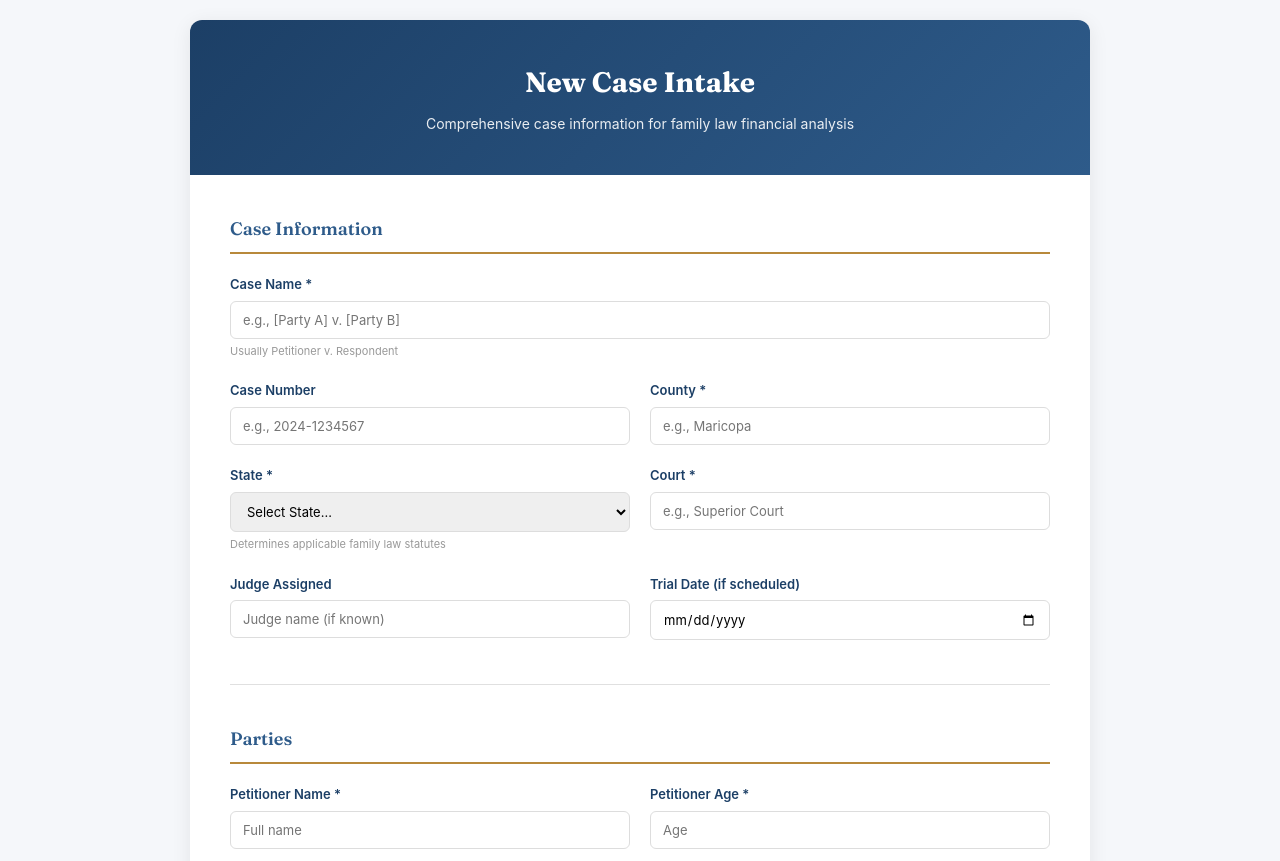
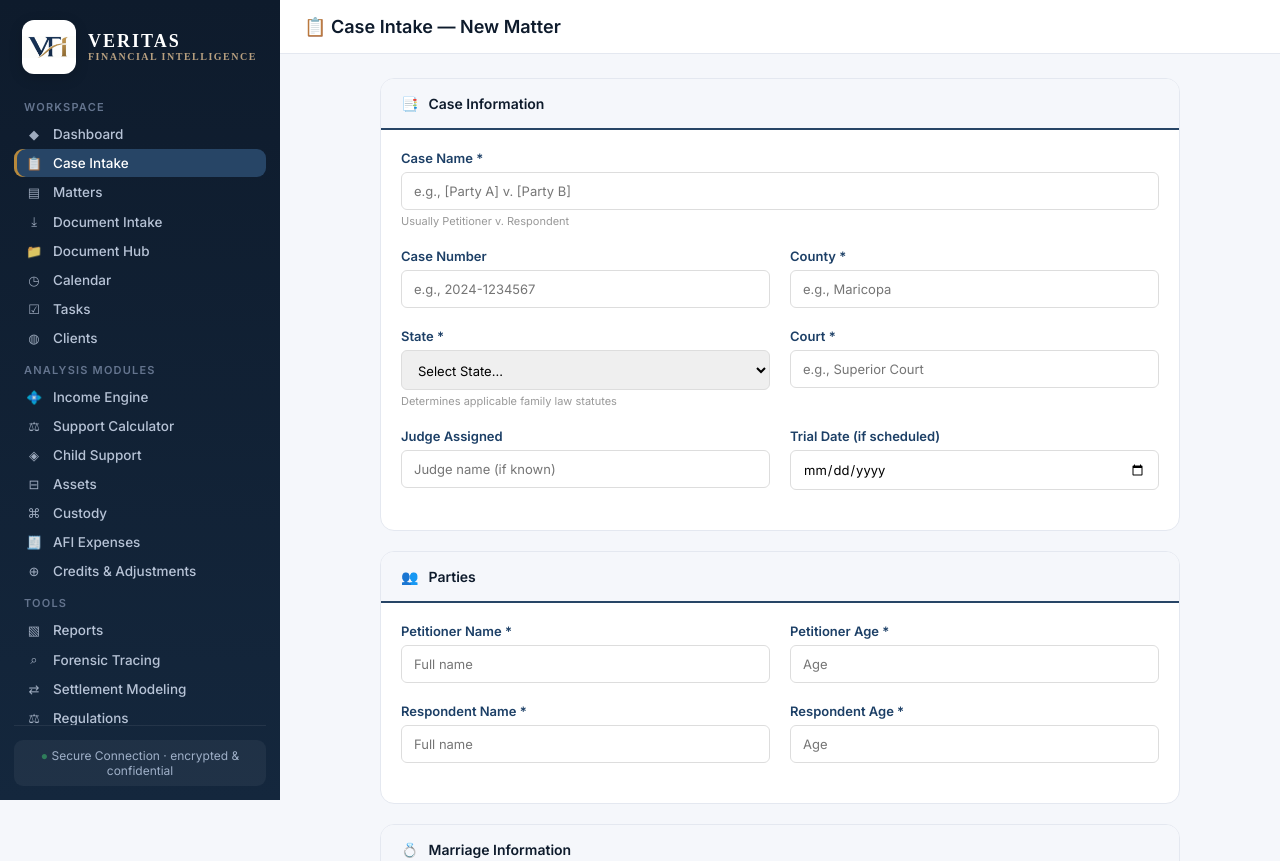
Before and after one commit to Tmattox12/veritaslegalintel, a website: page case-intake.html in a window 1280 px wide. Shown: the top 861 px of the page. Drawn offline with Linux system fonts and the light colour scheme.

Commit message:
Update case intake form with streamlined layout and sidebar integration

```diff
--- a/case-intake.html
+++ b/case-intake.html
@@ -6,57 +6,67 @@
   <link rel="preconnect" href="https://fonts.googleapis.com" />
   <link rel="preconnect" href="https://fonts.gstatic.com" crossorigin />
   <link href="https://fonts.googleapis.com/css2?family=Fraunces:opsz,wght@9..144,500;9..144,600;9..144,700&family=Inter:wght@400;500;600;700&display=swap" rel="stylesheet" />
+  <link rel="stylesheet" href="styles.css" />
   <style>
-    * { margin: 0; padding: 0; box-sizing: border-box; }
-    body {
-      font-family: -apple-system, BlinkMacSystemFont, 'Segoe UI', sans-serif;
-      background: #f5f7fa;
-      color: #1c3f66;
-      line-height: 1.6;
-      padding: 20px;
+    .main {
+      display: flex;
+      flex-direction: column;
     }
+
+    .topbar {
+      display: flex;
+      align-items: center;
+      justify-content: space-between;
+      padding: 16px 24px;
+      background: white;
+      border-bottom: 1px solid var(--line);
+      position: sticky;
+      top: 0;
+      z-index: 50;
+    }
+
+    .topbar h1 {
+      font-size: 18px;
+      font-weight: 600;
+      color: var(--navy-900);
+    }
+
+    .content {
+      flex: 1;
+      padding: 24px;
+      overflow-y: auto;
+    }
+
     .intake-container {
-      max-width: 900px;
+      max-width: 800px;
       margin: 0 auto;
+    }
+    .intake-form {
+      padding: 0;
+    }
+    .form-section {
       background: white;
-      border-radius: 12px;
-      box-shadow: 0 4px 20px rgba(0,0,0,0.08);
+      border: 1px solid var(--line);
+      border-radius: var(--radius);
+      margin-bottom: 20px;
       overflow: hidden;
     }
-    .intake-header {
-      background: linear-gradient(135deg, #1c3f66 0%, #2e5b8a 100%);
-      color: white;
-      padding: 40px;
-      text-align: center;
+
+    .section-title {
+      background: var(--bg);
+      padding: 16px 20px;
+      border-bottom: 2px solid var(--navy-600);
+      font-size: 14px;
+      font-weight: 600;
+      color: var(--navy-900);
+      margin: 0;
+      display: flex;
+      align-items: center;
+      gap: 10px;
     }
-    .intake-header h1 {
-      font-family: 'Fraunces', serif;
-      font-size: 28px;
-      margin-bottom: 8px;
-    }
-    .intake-header p {
-      font-size: 14px;
-      opacity: 0.9;
-    }
-    .intake-form {
-      padding: 40px;
-    }
-    .form-section {
-      margin-bottom: 40px;
-      padding-bottom: 24px;
-      border-bottom: 1px solid #e0e0e0;
-    }
-    .form-section:last-of-type {
-      border-bottom: none;
-    }
-    .section-title {
-      font-family: 'Fraunces', serif;
-      font-size: 18px;
-      font-weight: 600;
-      color: #2e5b8a;
-      margin-bottom: 20px;
-      padding-bottom: 8px;
-      border-bottom: 2px solid #b8893b;
+
+    .form-section > div:not(.section-title) {
+      padding: 20px;
     }
     .form-row {
       display: grid;
@@ -219,13 +229,16 @@
   </style>
 </head>
 <body>
-  <div class="intake-container">
-    <div class="intake-header">
-      <h1>New Case Intake</h1>
-      <p>Comprehensive case information for family law financial analysis</p>
+  <script src="sidebar-loader.js"></script>
+
+  <main class="main">
+    <div class="topbar">
+      <h1>📋 Case Intake — New Matter</h1>
     </div>
 
-    <div class="intake-form">
+    <div class="content">
+      <div class="intake-container">
+        <div class="intake-form">
       <div class="success-message" id="successMessage">
         ✓ Case created successfully! Redirecting...
       </div>
@@ -233,7 +246,8 @@
       <form id="intakeForm" onsubmit="handleSubmit(event)">
         <!-- Case Information -->
         <div class="form-section">
-          <div class="section-title">Case Information</div>
+          <div class="section-title"><span>📑</span> Case Information</div>
+          <div>
 
           <div class="form-row full">
             <div class="form-group">
@@ -284,10 +298,12 @@
               <input type="date" id="trialDate" name="trialDate" />            </div>
           </div>
         </div>
+        </div>
 
         <!-- Parties Information -->
         <div class="form-section">
-          <div class="section-title">Parties</div>
+          <div class="section-title"><span>👥</span> Parties</div>
+          <div>
 
           <div class="form-row">
             <div class="form-group">
@@ -309,10 +325,12 @@
               <input type="number" id="respondentAge" name="respondentAge" min="18" max="120" placeholder="Age" required />            </div>
           </div>
         </div>
+        </div>
 
         <!-- Marriage Information -->
         <div class="form-section">
-          <div class="section-title">Marriage Information</div>
+          <div class="section-title"><span>💍</span> Marriage Information</div>
+          <div>
 
           <div class="form-row">
             <div class="form-group">
@@ -354,7 +372,8 @@
 
         <!-- Children Information -->
         <div class="form-section">
-          <div class="section-title">Children</div>
+          <div class="section-title"><span>👶</span> Children</div>
+          <div>
 
           <div class="form-group">
             <label for="childrenCount">Number of Children *</label>
@@ -368,7 +387,8 @@
 
         <!-- Custody & Support -->
         <div class="form-section">
-          <div class="section-title">Custody & Support</div>
+          <div class="section-title"><span>⚖️</span> Custody & Support</div>
+          <div>
 
           <div class="form-row">
             <div class="form-group">
@@ -408,7 +428,8 @@
 
         <!-- Pre-nup & Separate Property -->
         <div class="form-section">
-          <div class="section-title">Pre-nup & Separate Property</div>
+          <div class="section-title"><span>📜</span> Pre-nup & Separate Property</div>
+          <div>
 
           <div class="form-row">
             <div class="form-group">
@@ -438,7 +459,8 @@
 
         <!-- Income Information -->
         <div class="form-section">
-          <div class="section-title">Income (Summary)</div>
+          <div class="section-title"><span>💰</span> Income (Summary)</div>
+          <div>
           <div class="form-help" style="margin-bottom: 16px;">Details will be entered in the modules. This is for quick reference.</div>
 
           <div class="form-row">
@@ -478,7 +500,8 @@
 
         <!-- Assets (Summary) -->
         <div class="form-section">
-          <div class="section-title">Assets (Summary)</div>
+          <div class="section-title"><span>💎</span> Assets (Summary)</div>
+          <div>
           <div class="form-help" style="margin-bottom: 16px;">Detailed asset valuation happens in Equitable Distribution module.</div>
 
           <div class="form-row">
@@ -494,13 +517,15 @@
 
         <!-- Notes -->
         <div class="form-section">
-          <div class="section-title">Additional Information</div>
+          <div class="section-title"><span>📝</span> Additional Information</div>
+          <div>
 
           <div class="form-row full">
             <div class="form-group">
               <label for="notes">Case Notes</label>
               <textarea id="notes" name="notes" placeholder="Any relevant facts, disputes, or special circumstances..."></textarea>            </div>
           </div>
+        </div>
         </div>
 
         <!-- Buttons -->
@@ -509,8 +534,10 @@
           <button type="submit" class="btn btn-primary">Create Case</button>        </div>
 
       </form>
+        </div>
+      </div>
     </div>
-  </div>
+  </main>
 
   <script src="api-client.js"></script>
   <script src="safe-text.js"></script>
--- a/sidebar.html
+++ b/sidebar.html
@@ -13,6 +13,7 @@
   <nav class="nav">
     <div class="nav-group-label">Workspace</div>
     <a class="nav-item" href="index.html"><span class="nav-ico">◆</span> Dashboard</a>
+    <a class="nav-item" href="case-intake.html"><span class="nav-ico">📋</span> Case Intake</a>
     <a class="nav-item" href="index.html"><span class="nav-ico">▤</span> Matters</a>
     <a class="nav-item" href="discovery-intake.html"><span class="nav-ico">⤓</span> Document Intake</a>
     <a class="nav-item" href="document-hub-master.html"><span class="nav-ico">📁</span> Document Hub</a>
```
